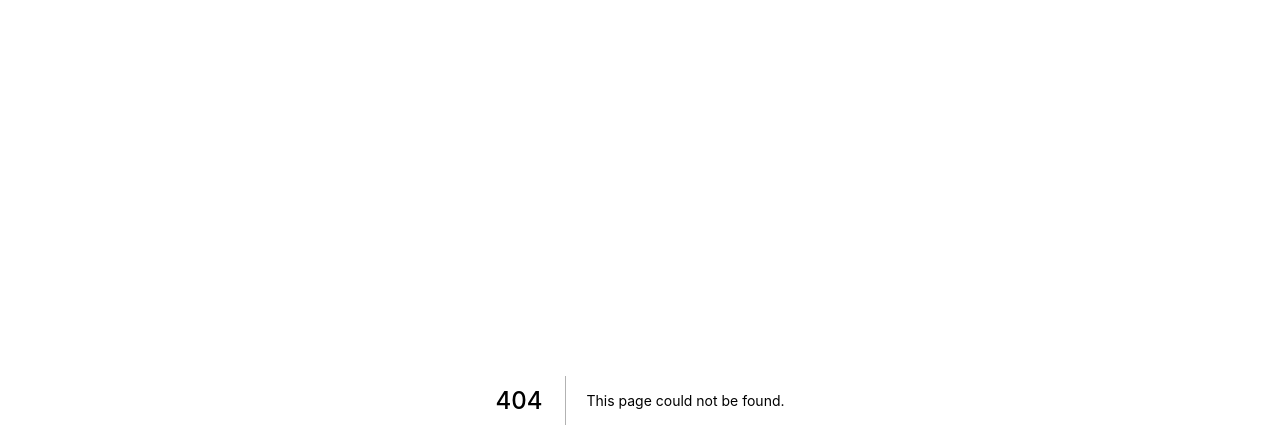
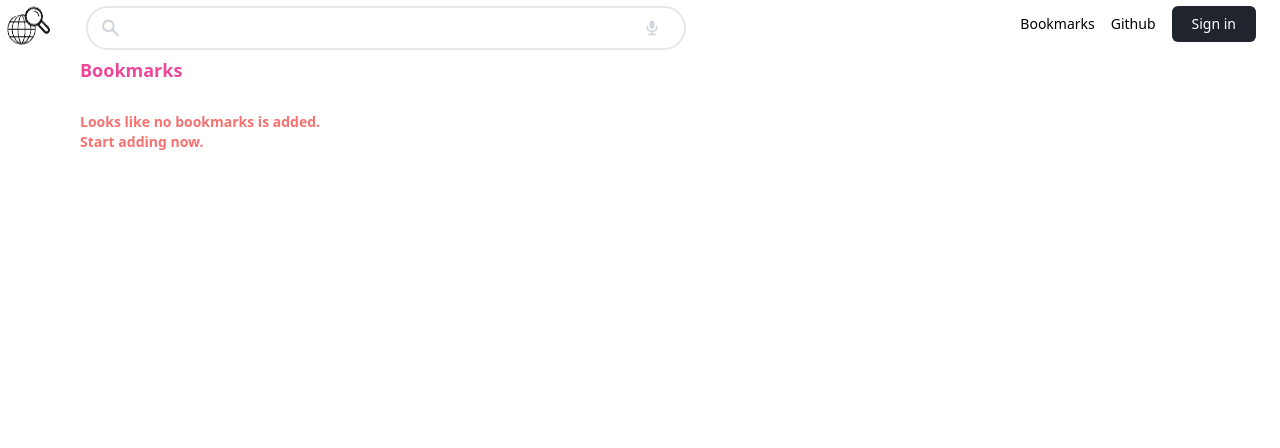
Before and after one commit to joerush18/project-finder, a Next.js app: page /bookmarks in a window 1280 px wide. Before the commit this address had no page. Shown: the top 448 px of the page. Built offline with nearby package versions, Linux system fonts and the light colour scheme.

Commit message:
add to bookmark (persistent) feature added need to optimize.

```diff
--- a/components/Header.tsx
+++ b/components/Header.tsx
@@ -6,9 +6,10 @@ import { FC } from "react";
 interface HeaderProps {
   isSearch: boolean;
   valueText?: string | string[];
+  bookmarksCount?: number;
 }
 
-const Header: FC<HeaderProps> = ({ isSearch, valueText }) => {
+const Header: FC<HeaderProps> = ({ isSearch, valueText, bookmarksCount }) => {
   return (
     <div className="h-12 w-full flex justify-evenly items-center bg-white">
       <Link href={"/"} passHref>
@@ -23,6 +24,14 @@ const Header: FC<HeaderProps> = ({ isSearch, valueText }) => {
         )}
       </div>
       <div className="flex justify-around text-sm items-center mr-6 space-x-4">
+        <Link href="/bookmarks">
+          <div className="flex justify-center items-center space-x-2 ">
+            {/* <div className="rounded-full h-5 bg-red-500 px-2">
+              <h1 className="text-sm font-bold text-white text-center">1</h1>
+            </div> */}
+            <h1 className="hover:underline cursor-pointer">Bookmarks</h1>
+          </div>
+        </Link>
         <a
           href="https://github.com/joerush18/project-finder"
           target="_blank"
--- a/components/shared/DisplayCard.tsx
+++ b/components/shared/DisplayCard.tsx
@@ -4,12 +4,13 @@ import {
   DuplicateIcon,
   ClockIcon,
   DocumentAddIcon,
+  TrashIcon,
 } from "@heroicons/react/solid";
 import Moment from "react-moment";
 import Link from "next/link";
 import { CardProps } from "../../interfaces/interfaces";
 
-const DisplayCard: FC<CardProps> = ({ result }) => {
+const DisplayCard: FC<CardProps> = ({ result, isBookmark }) => {
   const {
     name,
     desc,
@@ -21,6 +22,27 @@ const DisplayCard: FC<CardProps> = ({ result }) => {
     author,
     topics,
   } = result;
+  // TODO: Remove the type issue errors
+  const addToLocalStorage = (e) => {
+    e.preventDefault();
+    var existing = localStorage.getItem("result");
+    if (existing == undefined) {
+      const arr = [result];
+      localStorage.setItem("result", [JSON.stringify(arr)]);
+    } else {
+      const arr = JSON.parse(existing);
+      arr.push(result);
+      localStorage.setItem("result", [JSON.stringify(arr)]);
+    }
+  };
+
+  // TODO: Make this function work
+
+  const removeFromlocalStorage = (e) => {
+    e.preventDefault();
+    alert("This feature will come soon.");
+  };
+
   return (
     <div>
       <Link href={repoLink} passHref>
@@ -42,7 +64,17 @@ const DisplayCard: FC<CardProps> = ({ result }) => {
                 <p className="font-bold text-green-500">{language}</p>
               </div>
             </div>
-            <DocumentAddIcon className="h-6 text-rose-600 hover:text-fuchsia-600" />
+            {isBookmark ? (
+              <TrashIcon
+                className="h-6 text-rose-600 hover:text-fuchsia-600"
+                onClick={removeFromlocalStorage}
+              />
+            ) : (
+              <DocumentAddIcon
+                className="h-6 text-green-600 hover:text-fuchsia-600"
+                onClick={addToLocalStorage}
+              />
+            )}
           </div>
 
           <div className="text-sm font-bold opacity-40 flex items-center space-x-1 mt-2">
--- a/interfaces/interfaces.ts
+++ b/interfaces/interfaces.ts
@@ -17,4 +17,5 @@ export interface ResultsInterface {
 
 export interface CardProps {
   result: ResultsInterface;
+  isBookmark: boolean;
 }
--- /dev/null
+++ b/pages/bookmarks.tsx
@@ -0,0 +1,50 @@
+import React, { FC, useEffect, useState } from "react";
+import Footer from "../components/Footer";
+import Header from "../components/Header";
+import DisplayCard from "../components/shared/DisplayCard";
+import { ResultsInterface } from "../interfaces/interfaces";
+
+const bookmarks: FC = () => {
+  const [bookmarks, setBookmarks] = useState([]);
+  useEffect(() => {
+    const result = localStorage.getItem("result");
+    const results = JSON.parse(result);
+    setBookmarks(results);
+  }, []);
+
+  return (
+    <div>
+      <div className="sticky top-0 z-40 bg-white left-0 right-0">
+        <Header isSearch={true} valueText={""} />
+        <div className="mt-2 flex justify-start mx-20 pb-2  ">
+          <h1>
+            <span className="text-lg text-pink-500 font-bold mr-2">
+              Bookmarks
+            </span>
+          </h1>
+        </div>
+      </div>
+      {bookmarks !== null ? (
+        <div className="mx-20 mt-4 space-y-4">
+          {bookmarks.map((result: ResultsInterface, index: number) => {
+            return (
+              <DisplayCard key={result.id} result={result} isBookmark={true} />
+            );
+          })}
+        </div>
+      ) : (
+        <div className="text-left text-red-400 font-bold text-sm mt-5 mx-20">
+          <h1>Looks like no bookmarks is added.</h1>
+          <p>Start adding now.</p>
+        </div>
+      )}
+      {bookmarks !== null && (
+        <div className="my-4">
+          <Footer />
+        </div>
+      )}
+    </div>
+  );
+};
+
+export default bookmarks;
--- a/pages/search.tsx
+++ b/pages/search.tsx
@@ -104,7 +104,13 @@ const Search: FC = () => {
         ) : (
           <div className="mx-20 mt-4 space-y-4">
             {results.map((result: ResultsInterface, index: number) => {
-              return <DisplayCard key={result.id} result={result} />;
+              return (
+                <DisplayCard
+                  key={result.id}
+                  result={result}
+                  isBookmark={false}
+                />
+              );
             })}
           </div>
         )}
```
